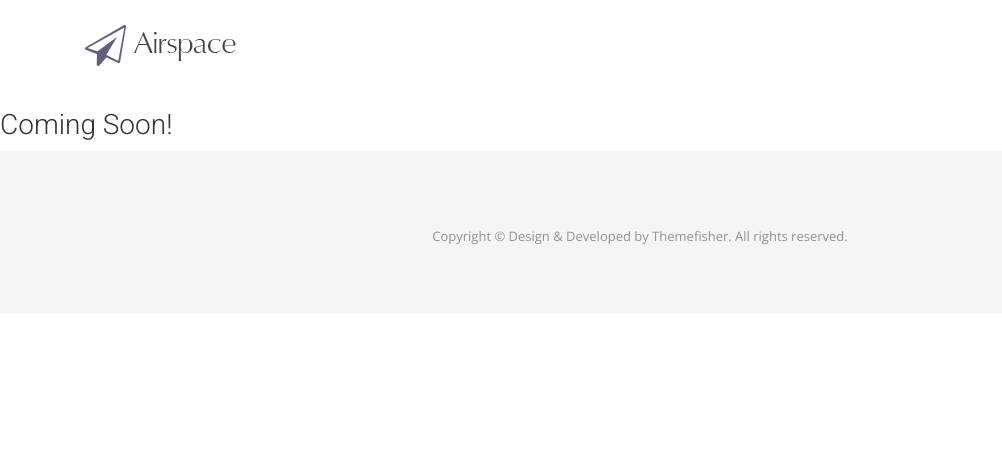
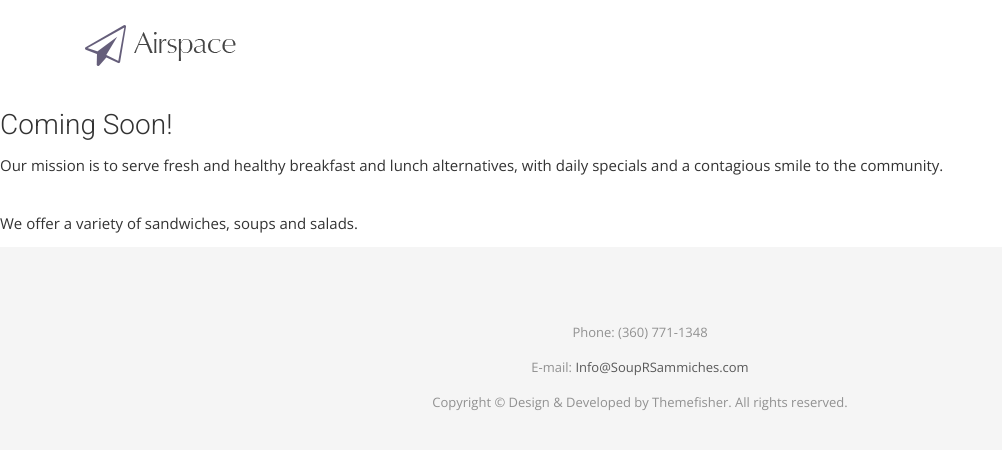
Before and after one commit to lisabahadar/lisabahadar.github.io, a plain HTML site: page index.html in a window 1280 px wide. Shown: the whole page, without its empty margins (0-1002 px from the left). Drawn offline with nearby package versions, Linux system fonts and the light colour scheme; a web font is replaced by a local one.

Commit message:
Update index.html

```diff
--- a/index.html
+++ b/index.html
@@ -68,6 +68,9 @@
 
   	<h3>Coming Soon!</h3>
 
+	  <p>Our mission is to serve fresh and healthy breakfast and lunch alternatives, with daily specials and a contagious smile to the community.</p>
+	  <br />
+	  <p>We offer a variety of sandwiches, soups and salads.</p>
     <footer>
       <div class="container">
       <div class="row">
@@ -76,7 +79,8 @@
           <ul>
           </ul>
         </div>
-
+      <p>Phone: (360) 771-1348</p>
+      <p>E-mail: <a href="mailto:info@souprsammiches.com">Info@SoupRSammiches.com</a></p>
       <p>Copyright &copy; Design &amp; Developed by Themefisher. All rights reserved.</p>
       </div>
       </div>
```
